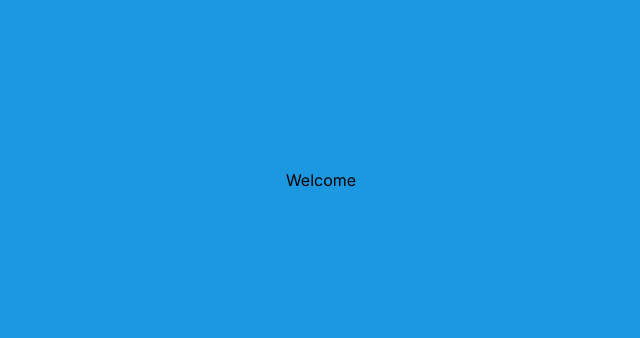
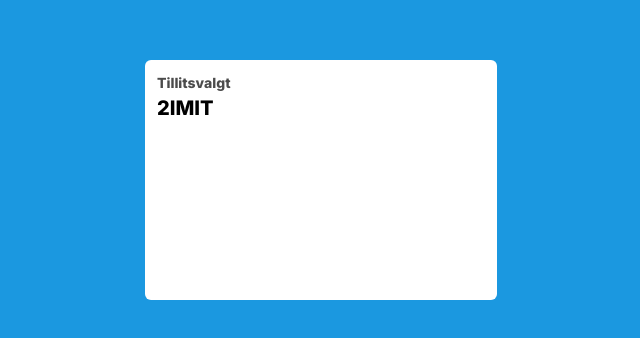
Before and after one commit to Elvinos33/Valgsystem, a Next.js app in the folder Frontend/valgsystem/: page /test in a window 1280 px wide. Shown: the part 220-558 px from the top of the page, without its empty margins (319-959 px from the left). Built offline with nearby package versions, Linux system fonts and the light colour scheme.

Commit message:
Checked if user has voted before

```diff
--- a/Frontend/valgsystem/src/app/page.js
+++ b/Frontend/valgsystem/src/app/page.js
@@ -61,7 +61,9 @@ export default function Home() {
             </>
         }
       <div className="h-max w-screen">
-
+            <div className="flex">
+                <p className="text-white font-extrabold text-[2rem] w-full text-center">PÅGÅENDE VALG</p>
+            </div>
       </div>
     </main>
   )
--- a/Frontend/valgsystem/src/app/test/page.jsx
+++ b/Frontend/valgsystem/src/app/test/page.jsx
@@ -1,10 +1,10 @@
-import Login from "@/components/Login";
+import VoteBox from "@/components/VoteBox";
 
 export default function Page() {
     return (
         <main className={"absolute inset-0 bg-celestialBlue"}>
             <div className={"max-w-screen h-screen flex items-center justify-center"}>
-                <p>Welcome</p>
+                <VoteBox/>
             </div>
         </main>
     )
--- /dev/null
+++ b/Frontend/valgsystem/src/components/VoteBox.jsx
@@ -0,0 +1,10 @@
+export default function VoteBox() {
+    return (
+        <button className="bg-white w-[22rem] h-[15rem] rounded-md">
+            <div className="w-full h-full p-3">
+                <p className={"text-start font-extrabold opacity-70 text-[14px]"}>Tillitsvalgt</p>
+                <p className={"text-start font-extrabold text-[20px]"}>2IMIT</p>
+            </div>
+        </button>
+    )
+}
```
